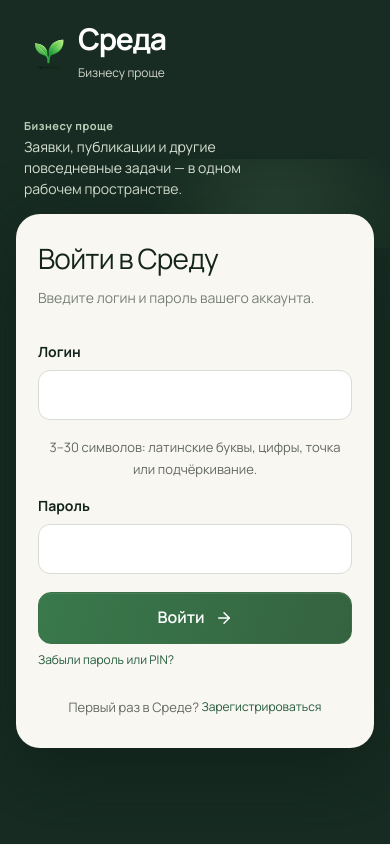
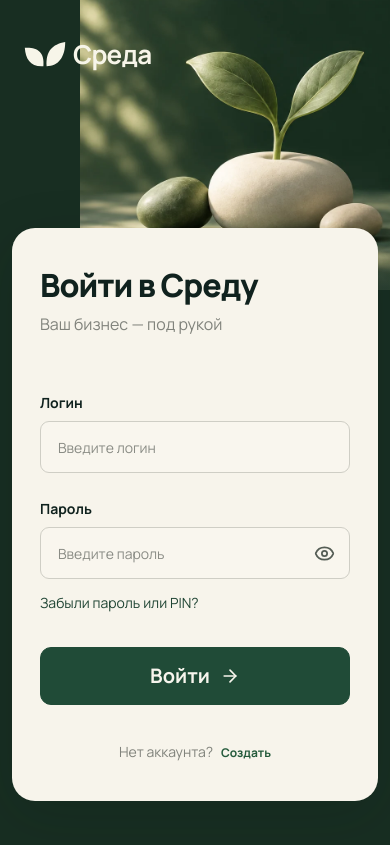
Before and after one commit to 9wwnmw2szc-hue/Sreda, a Next.js app: page /login in a window 390 px wide. Built offline with nearby package versions, Linux system fonts and the light colour scheme.

Commit message:
Match login page to approved botanical desktop and mobile reference

```diff
--- a/src/app/login/page.tsx
+++ b/src/app/login/page.tsx
@@ -1,7 +1,7 @@
 import type { Metadata } from "next";
-import { AccountFrame } from "@/components/account/AccountFrame";
+import { LoginFrame } from "@/components/account/LoginFrame";
 import { LoginForm } from "@/components/account/LoginForm";
 export const metadata: Metadata = { title: "Вход", robots: { index: false, follow: false } };
 export default function LoginPage() {
-  return <AccountFrame><LoginForm /></AccountFrame>;
+  return <LoginFrame><LoginForm /></LoginFrame>;
 }
--- /dev/null
+++ b/src/components/account/Login.module.css
@@ -0,0 +1,77 @@
+.page {
+  position: relative;
+  isolation: isolate;
+  min-height: 100svh;
+  display: grid;
+  grid-template-columns: minmax(0, 1.15fr) minmax(0, 1fr);
+  grid-template-rows: auto 1fr;
+  padding: 44px clamp(36px, 4.5vw, 80px) 48px;
+  gap: 0 40px;
+  background: #182e22;
+  color: #f7f5e9;
+}
+.scene {
+  position: absolute;
+  inset: 0;
+  z-index: -1;
+  pointer-events: none;
+  background: url("/assets/sreda/login/botanical-scene.webp") center center / cover no-repeat;
+}
+.header { grid-column: 1 / -1; position: relative; z-index: 1; }
+.brand { display: inline-flex; align-items: center; gap: 10px; color: #f7f5e9; }
+.brand svg { flex-shrink: 0; }
+.brand span { font-size: 28px; font-weight: 700; letter-spacing: -.8px; }
+.story { align-self: start; padding-top: clamp(70px, 12vh, 130px); }
+.story h1 { font-size: clamp(46px, 4.65vw, 72px); font-weight: 650; line-height: 1.08; letter-spacing: -2.2px; }
+.story p { margin-top: 15px; font-size: clamp(22px, 2vw, 30px); line-height: 1.35; }
+.formPane { display: grid; align-items: center; justify-items: end; min-width: 0; padding: 50px 0; }
+.shell { width: 100%; max-width: 500px; padding: 48px 40px 34px; border-radius: 26px; background: #f7f4eb; color: #10221e; box-shadow: 0 14px 55px #091b1426; }
+.card h2 { margin: 0 0 8px; font-size: clamp(30px, 2.8vw, 40px); font-weight: 750; line-height: 1.2; letter-spacing: -1.3px; text-align: center; color: #10221e; }
+.card .intro { margin: 0 0 32px; color: #81837c; text-align: center; font-size: 18px; line-height: 1.5; }
+.card label { margin: 24px 0 8px; font-size: 14px; font-weight: 650; color: #10221e; }
+.card input { height: 54px; min-height: 54px; border: 1px solid #cfcec5; border-radius: 9px; padding: 13px 17px; color: #10221e; background: #faf8f366; font-size: 16px; }
+.card input::placeholder { color: #8a8c85; opacity: 1; font-size: 14px; }
+.card input:focus-visible { outline: 2px solid #56856b; outline-offset: 2px; }
+.password { position: relative; }
+.card .password input { padding-right: 54px; }
+.reveal { position: absolute; right: 5px; top: 5px; width: 44px; height: 44px; display: grid; place-items: center; border: 0; border-radius: 6px; background: transparent; color: #555d55; }
+.reveal:hover { background: #234c3710; }
+.recover { display: block; width: fit-content; padding: 10px 0; margin-top: 3px; font-size: 14px; line-height: 1.6; color: #204534; }
+.recover:hover, .footer a:hover { text-decoration: underline; text-underline-offset: 3px; }
+.card .submit { margin-top: 23px; min-height: 58px; border-radius: 11px; border: 1px solid #204b37; background: #204b37; color: #f7f5ed; font-size: 20px; font-weight: 650; box-shadow: none; }
+.card .submit:hover { background: #2a5b42; }
+.card .submit:disabled { cursor: wait; }
+.card .footer { margin: 32px 0 0; text-align: center; font-size: 15px; line-height: 1.7; color: #81837c; }
+.footer a { color: #204534; font-weight: 650; margin-left: 5px; }
+.hidden { position: absolute; width: 1px; height: 1px; padding: 0; margin: -1px; overflow: hidden; clip-path: inset(50%); white-space: nowrap; border: 0; }
+@media (min-width: 901px) and (max-height: 760px) {
+  .page { padding-top: 30px; padding-bottom: 30px; }
+  .story { padding-top: 70px; }
+  .formPane { padding: 20px 0 0; }
+  .shell { padding-top: 32px; padding-bottom: 28px; }
+}
+@media (max-width: 900px) {
+  .page { display: flex; flex-direction: column; min-height: 100svh; padding: 0 12px calc(44px + env(safe-area-inset-bottom)); gap: 0; }
+  .scene { background-size: auto 420px; background-position: calc(50% + 200px) -130px; }
+  .page::after { content: ""; position: absolute; z-index: -1; pointer-events: none; inset: 240px 0 0; background: linear-gradient(#182e2200, #182e22 95px); }
+  .header { min-height: 228px; padding: calc(35px + env(safe-area-inset-top)) 12px 0; }
+  .brand { gap: 7px; }
+  .brand svg { width: 42px; height: 30px; }
+  .brand span { font-size: 26px; }
+  .story { display: none; }
+  .formPane { display: block; padding: 0; width: 100%; }
+  .shell { margin: 0 auto; max-width: 460px; border-radius: 23px; padding: 38px 28px 32px; }
+  .card h2 { font-size: 32px; text-align: left; letter-spacing: -1px; }
+  .card .intro { font-size: 16px; margin-bottom: 31px; text-align: left; }
+  .card label { margin-top: 25px; }
+  .card input { height: 52px; min-height: 52px; }
+  .reveal { top: 4px; right: 4px; }
+  .card .submit { min-height: 58px; margin-top: 22px; }
+  .card .footer { margin-top: 32px; font-size: 14px; }
+}
+@media (max-width: 360px) {
+  .header { min-height: 207px; }
+  .shell { padding: 30px 22px; }
+  .card h2 { font-size: 28px; }
+  .card .intro { font-size: 14px; }
+}
--- a/src/components/account/LoginForm.tsx
+++ b/src/components/account/LoginForm.tsx
@@ -1,13 +1,15 @@
 "use client";
 import Link from "next/link";
 import { useState } from "react";
-import { ArrowRight, LockKeyhole } from "lucide-react";
+import { ArrowRight, Eye, EyeOff, LockKeyhole } from "lucide-react";
+import styles from "./Login.module.css";
 import { apiRequest, ClientError } from "@/lib/apiClient";
 import { RecoveryCodesPanel } from "./RecoveryCodesPanel";
 
 export function LoginForm({ register = false }: { register?: boolean }) {
   const [username, setUsername] = useState("");
   const [password, setPassword] = useState("");
+  const [showPassword, setShowPassword] = useState(false);
   const [confirmation, setConfirmation] = useState("");
   const [pin, setPin] = useState("");
   const [needsPin, setNeedsPin] = useState(false);
@@ -37,19 +39,24 @@
     }
   }
   if (created) return <RecoveryCodesPanel initialCodes={codes} registration />;
-  return <div className="account-card">
-    <span className="account-symbol"><LockKeyhole size={26} /></span>
+  return <div className={`account-card${register ? "" : ` ${styles.card}`}`}>
+    {register && <span className="account-symbol"><LockKeyhole size={26} /></span>}
     <h2>{register ? "Создать аккаунт" : "Войти в Среду"}</h2>
-    <p className="account-intro">{register ? "Придумайте логин и пароль — и можно начинать." : "Введите логин и пароль вашего аккаунта."}</p>
+    <p className={`account-intro${register ? "" : ` ${styles.intro}`}`}>{register ? "Придумайте логин и пароль — и можно начинать." : "Ваш бизнес — под рукой"}</p>
     <form onSubmit={(event) => { event.preventDefault(); if (!busy) void submit(); }}>
       <fieldset disabled={busy}>
         <label htmlFor="account-login">Логин</label>
-        <input id="account-login" autoComplete="username" autoCapitalize="none" spellCheck={false} required minLength={3} maxLength={30}
+        <input id="account-login" placeholder="Введите логин" autoComplete="username" autoCapitalize="none" spellCheck={false} required minLength={3} maxLength={30}
           pattern="[a-zA-Z0-9_.]{3,30}" value={username} onChange={(event) => { setUsername(event.target.value); setNeedsPin(false); setPin(""); }} aria-describedby="login-hint" />
-        <p id="login-hint" className="account-footnote">3–30 символов: латинские буквы, цифры, точка или подчёркивание.</p>
+        <p id="login-hint" className={register ? "account-footnote" : styles.hidden}>3–30 символов: латинские буквы, цифры, точка или подчёркивание.</p>
         <label htmlFor="account-password">Пароль</label>
-        <input id="account-password" type="password" autoComplete={register ? "new-password" : "current-password"} required minLength={10} maxLength={128}
+        <div className={register ? undefined : styles.password}>
+        <input id="account-password" placeholder="Введите пароль" type={!register && showPassword ? "text" : "password"} autoComplete={register ? "new-password" : "current-password"} required minLength={10} maxLength={128}
           value={password} onChange={(event) => setPassword(event.target.value)} aria-describedby={register ? "password-hint" : undefined} />
+        {!register && <button type="button" className={styles.reveal} aria-label={showPassword ? "Скрыть пароль" : "Показать пароль"} aria-controls="account-password" aria-pressed={showPassword} onClick={() => setShowPassword(!showPassword)}>
+          {showPassword ? <EyeOff size={21} aria-hidden="true" /> : <Eye size={21} aria-hidden="true" />}
+        </button>}
+        </div>
         {register && <><p id="password-hint" className="account-footnote">От 10 символов.</p>
           <label htmlFor="account-confirmation">Повторите пароль</label>
           <input id="account-confirmation" type="password" autoComplete="new-password" required minLength={10} maxLength={128}
@@ -59,10 +66,10 @@
             value={pin} onChange={(event) => setPin(event.target.value.replace(/[^0-9]/g, ""))} aria-describedby="pin-hint" />
           <p id="pin-hint" className="account-footnote">Четыре цифры, которые вы задали в настройках.</p></>}
         {error && <p className="account-error" role="alert">{error}</p>}
-        <button className="button button--primary button--full" type="submit">{busy ? "Подождите…" : register ? "Создать аккаунт" : "Войти"}<ArrowRight size={18} /></button>
+        {!register && <Link className={styles.recover} href="/recover">Забыли пароль или PIN?</Link>}
+        <button className={`button button--primary button--full${register ? "" : ` ${styles.submit}`}`} type="submit">{busy ? "Подождите…" : register ? "Создать аккаунт" : "Войти"}<ArrowRight size={20} aria-hidden="true" /></button>
       </fieldset>
     </form>
-    {!register && <p><Link className="text-link" href="/recover">Забыли пароль или PIN?</Link></p>}
-    <p className="account-footnote">{register ? "Уже есть аккаунт?" : "Первый раз в Среде?"} <Link className="text-link" href={register ? "/login" : "/register"}>{register ? "Войти" : "Зарегистрироваться"}</Link></p>
+    <p className={register ? "account-footnote" : styles.footer}>{register ? "Уже есть аккаунт?" : "Нет аккаунта?"} <Link className="text-link" href={register ? "/login" : "/register"}>{register ? "Войти" : "Создать"}</Link></p>
   </div>;
 }
--- /dev/null
+++ b/src/components/account/LoginFrame.tsx
@@ -0,0 +1,26 @@
+import Link from "next/link";
+import styles from "./Login.module.css";
+
+/** The approved botanical composition, with live HTML above the decorative scene. */
+export function LoginFrame({ children }: { children: React.ReactNode }) {
+  return (
+    <main className={styles.page}>
+      <div className={styles.scene} aria-hidden="true" />
+      <header className={styles.header}>
+        <Link href="/" className={styles.brand} aria-label="Среда — главная">
+          <svg viewBox="0 0 52 34" width="48" height="32" aria-hidden="true">
+            <path fill="currentColor" d="M24 31C8 32 2 22 1 8c15-1 25 5 23 23ZM28 31C27 12 35 4 51 1c0 18-8 30-23 30Z" />
+          </svg>
+          <span>Среда</span>
+        </Link>
+      </header>
+      <section className={styles.story} aria-label="Бизнесу проще">
+        <h1>Ваш бизнес.<br />В своей среде.</h1>
+        <p>Бизнесу проще</p>
+      </section>
+      <section className={styles.formPane} aria-label="Вход в аккаунт">
+        <div className={styles.shell}>{children}</div>
+      </section>
+    </main>
+  );
+}
```
Also changed, not shown: public/assets/sreda/login/botanical-scene.webp (added).
